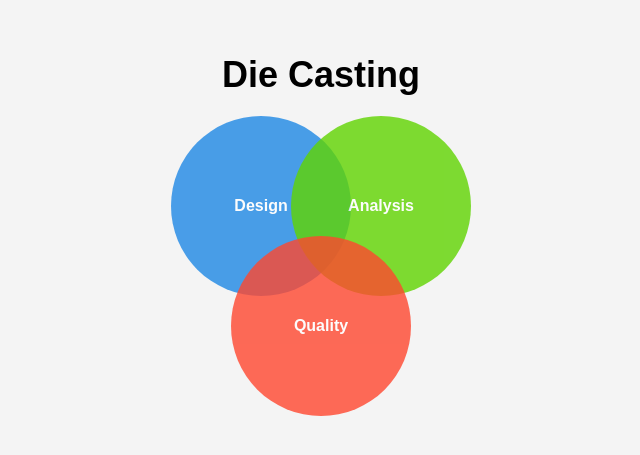
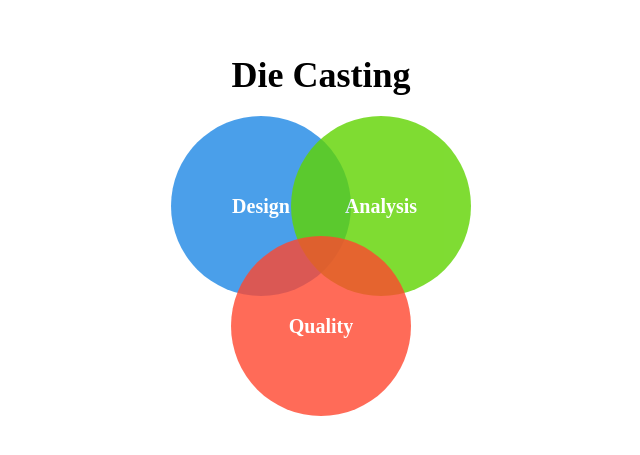
Before and after one commit to gunmagohkin/VENN-DIAG, a plain HTML site: page index.html in a window 1280 px wide. Shown: the part 165-620 px from the top of the page, without its empty margins (319-959 px from the left). Drawn offline with Linux system fonts and the light colour scheme.

Commit message:
Update style.css

```diff
--- a/style.css
+++ b/style.css
@@ -9,8 +9,8 @@
     justify-content: center;
     align-items: center;
     height: 100vh;
-    font-family: Arial, sans-serif;
-    background-color: #f4f4f4;
+    font-family: 'Times New Roman', Times, serif;
+    background-color: transparent;
   }
 
   .title {
@@ -35,7 +35,7 @@
     justify-content: center;
     align-items: center;
     color: white;
-    font-size: 16px;
+    font-size: 20px;
     font-weight: bold;
     opacity: 0.8;
     transition: transform 0.3s, opacity 0.3s, z-index 0.3s; /* Add z-index transition */
```
